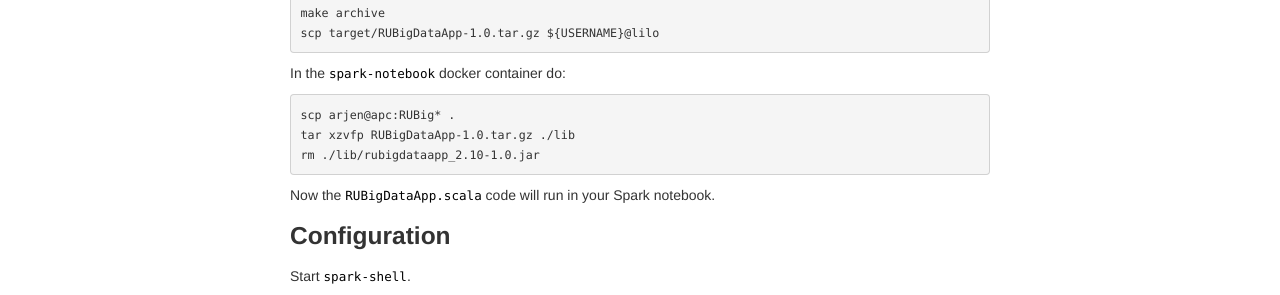
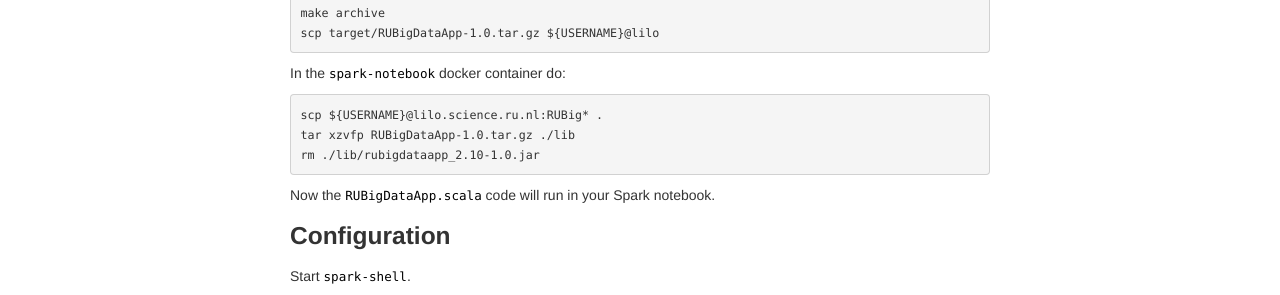
Before and after one commit to Thelukepet/course, a Jekyll site: the page built from assignments/faq.md, in a window 1280 px wide. Shown: the part 391-686 px from the top of the page. Built offline with Jekyll 4.4.1, drawn with Linux system fonts in a browser that asks for light colours.

Commit message:
minor fix

````diff
--- a/assignments/faq.md
+++ b/assignments/faq.md
@@ -23,7 +23,7 @@ scp target/RUBigDataApp-1.0.tar.gz ${USERNAME}@lilo
 In the `spark-notebook` docker container do:
 
 ```
-scp arjen@apc:RUBig* .
+scp ${USERNAME}@lilo.science.ru.nl:RUBig* .
 tar xzvfp RUBigDataApp-1.0.tar.gz ./lib
 rm ./lib/rubigdataapp_2.10-1.0.jar
 ```
````
